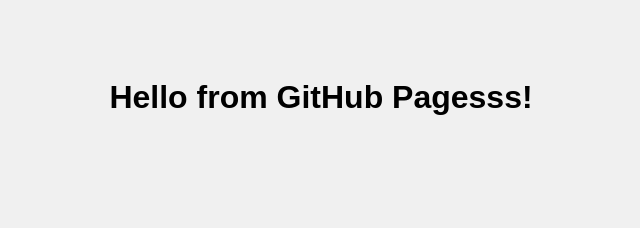
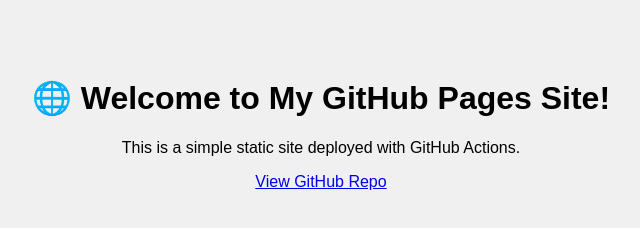
Before and after one commit to Amna-Yasir/gh-pages-demo, a plain HTML site: page src/index.html in a window 1280 px wide. Shown: the whole page, without its empty margins (319-959 px from the left). Drawn offline with Linux system fonts and the light colour scheme.

Commit message:
Update index.html

```diff
--- a/src/index.html
+++ b/src/index.html
@@ -1,11 +1,16 @@
 <!DOCTYPE html>
 <html lang="en">
 <head>
-  <meta charset="UTF-8">
-  <title>My Static Site</title>
-  <link rel="stylesheet" href="style.css">
+  <meta charset="UTF-8" />
+  <meta name="viewport" content="width=device-width, initial-scale=1.0" />
+  <title>Welcome to My GitHub Page</title>
+  <link rel="stylesheet" href="style.css" />
 </head>
 <body>
-  <h1>Hello from GitHub Pagesss!</h1>
+  <div class="container">
+    <h1>🌐 Welcome to My GitHub Pages Site!</h1>
+    <p>This is a simple static site deployed with GitHub Actions.</p>
+    <a href="https://github.com/Amna-Yasir/gh-pages-demo" class="btn" target="_blank">View GitHub Repo</a>
+  </div>
 </body>
 </html>
```
